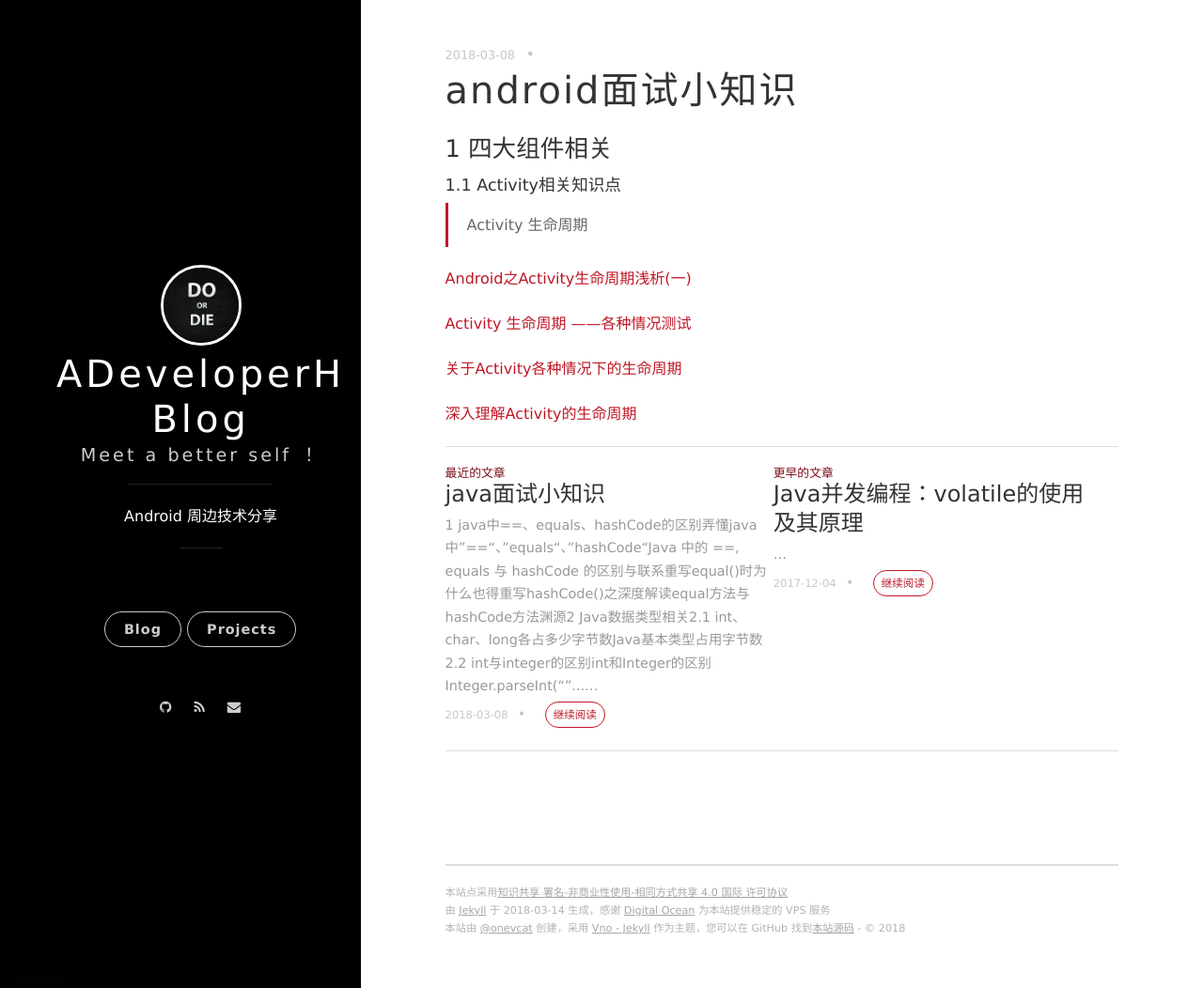
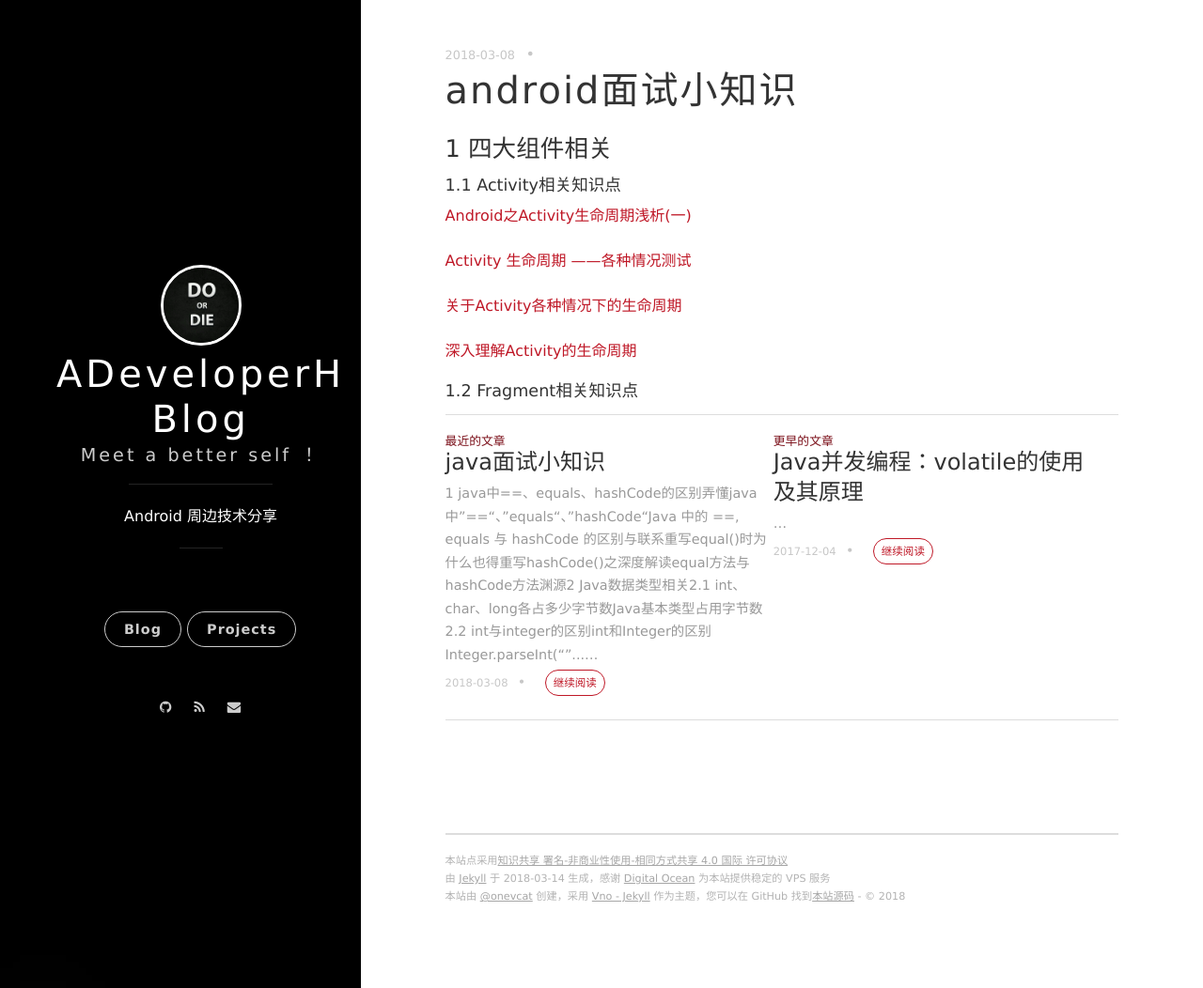
Before and after one commit to ADeveloperH/ADeveloperH.github.io, a Jekyll site: the page built from _posts/2018-03-08-interviewknowledge_android.md, in a window 1280 px wide and 1052 px high. Shown: the whole window at 94% size. Built offline with Jekyll 4.4.1, drawn with Linux system fonts in a browser that asks for light colours; nearby versions of some CDN libraries; comment, search, counter and statistics services are not loaded.

Commit message:
android面试知识

```diff
--- a/_posts/2018-03-08-interviewknowledge_android.md
+++ b/_posts/2018-03-08-interviewknowledge_android.md
@@ -7,13 +7,12 @@ categories: 面试知识
 
 #### 1.1 Activity相关知识点 ####
 
+   [Android之Activity生命周期浅析(一)]("http://blog.csdn.net/javazejian/article/details/51932554")
 
-> Activity 生命周期
+   [Activity 生命周期 ——各种情况测试]("http://blog.csdn.net/qiantujava/article/details/21713257")
 
-[Android之Activity生命周期浅析(一)]("http://blog.csdn.net/javazejian/article/details/51932554")
+   [关于Activity各种情况下的生命周期]("https://www.jianshu.com/p/e46d449467d5")
 
-[Activity 生命周期 ——各种情况测试]("http://blog.csdn.net/qiantujava/article/details/21713257")
+   [深入理解Activity的生命周期]("https://www.jianshu.com/p/fb44584daee3")
 
-[关于Activity各种情况下的生命周期]("https://www.jianshu.com/p/e46d449467d5")
-
-[深入理解Activity的生命周期]("https://www.jianshu.com/p/fb44584daee3")
+#### 1.2 Fragment相关知识点 ####
```
